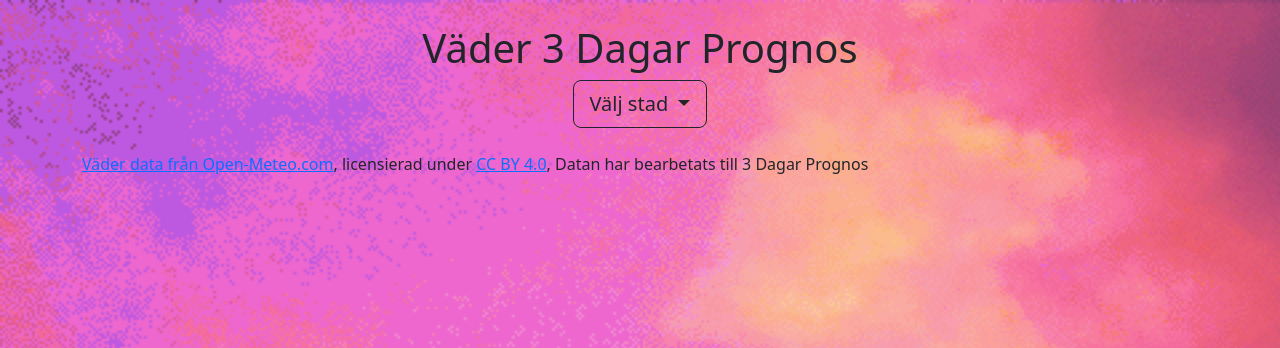
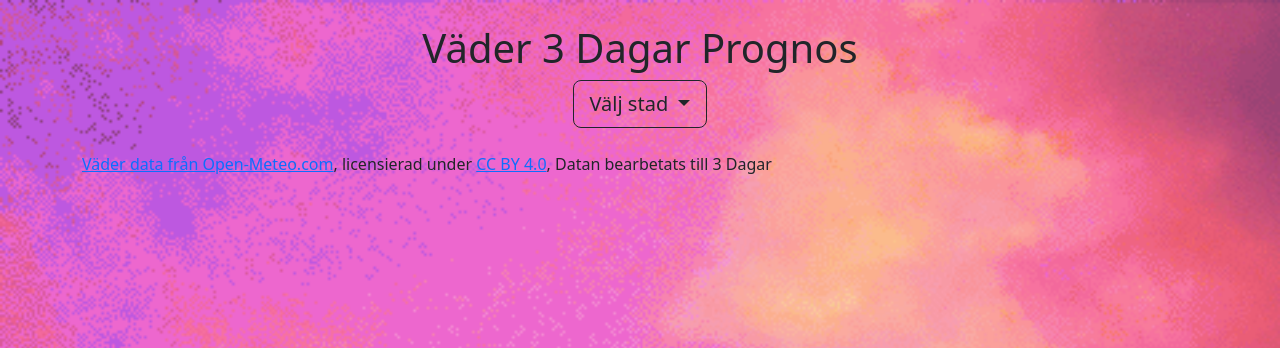
Before and after one commit to psyduckkills/individuella_Prog2, a Flask app: page / in a window 1280 px wide. Shown: the top 348 px of the page. Run offline with Flask 3, Linux system fonts and the light colour scheme.

Commit message:
Uppdaterad basfil

```diff
--- a/templates/base.html
+++ b/templates/base.html
@@ -28,7 +28,7 @@
         <a href="https://open-meteo.com/" >Väder data från Open-Meteo.com</a>,
         licensierad under
         <a href="https://creativecommons.org/licenses/by/4.0/deed.sv" style="text-align: center"> CC BY 4.0</a>,
-        Datan har bearbetats till 3 Dagar Prognos
+        Datan bearbetats till 3 Dagar
     </p>
 </footer>
     <script src="https://cdn.jsdelivr.net/npm/bootstrap@5.3.3/dist/js/bootstrap.bundle.min.js"></script>
```
